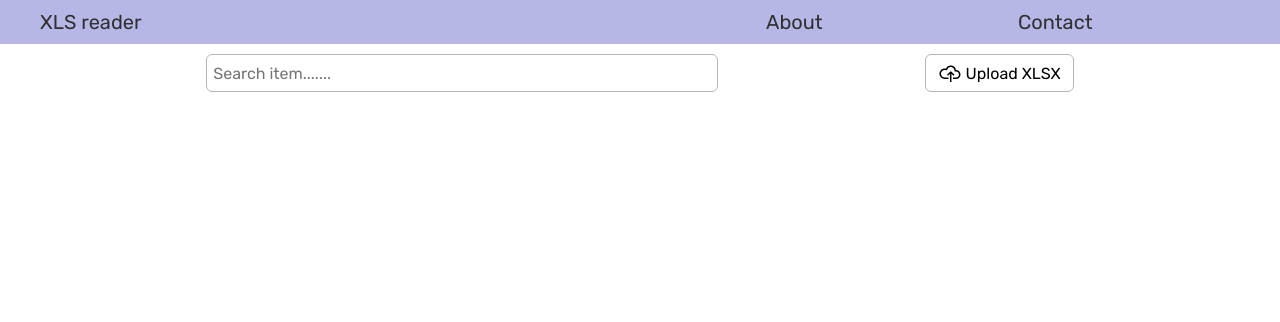
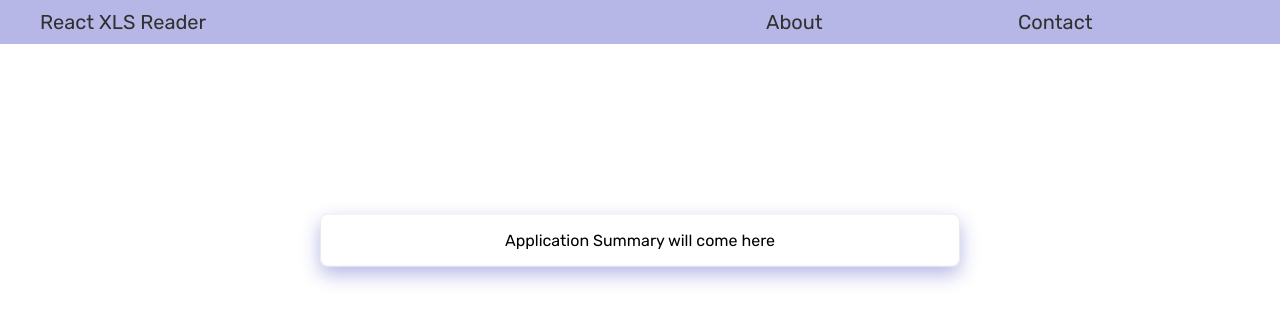
Before and after one commit to sudo0511/react-XLS-reader, a React app: page /about in a window 1280 px wide. Shown: the top 322 px of the page. Built offline with nearby package versions, Linux system fonts and the light colour scheme.

Commit message:
added routes to app and home,about,contact components

```diff
--- a/index.js
+++ b/index.js
@@ -1,8 +1,13 @@
 import React from "react";
 import { createRoot } from "react-dom/client";
+import { BrowserRouter } from "react-router-dom";
 import App from "./src/App.js";
 import "./styles.css";
 
 const container = document.getElementById("root");
 const root = createRoot(container);
-root.render(<App />);
+root.render(
+  <BrowserRouter>
+    <App />
+  </BrowserRouter>
+);
--- a/package.json
+++ b/package.json
@@ -36,6 +36,7 @@
     "react": "^18.2.0",
     "react-dom": "^18.2.0",
     "react-icons": "^4.10.1",
+    "react-router-dom": "^6.14.2",
     "sass": "^1.63.6",
     "xlsx": "^0.18.5"
   }
--- a/src/App.js
+++ b/src/App.js
@@ -1,47 +1,28 @@
 import React, { useState } from "react";
-import * as XLXS from "xlsx";
-import { VscCloudUpload } from "react-icons/vsc";
-import { FaFilter } from "react-icons/fa";
+import { Routes, Route, Link } from "react-router-dom";
+import Home from "./components/Home";
+import About from "./components/About";
+import Contact from "./components/Contact";
 
 const App = () => {
-  const [excelData, setExcelData] = useState([]);
-  const fileChange = (e) => {
-    console.log(e.target.files[0]);
-    const fr = new FileReader();
-    fr.readAsBinaryString(e.target.files[0]);
-    fr.onload = (event) => {
-      const fileData = event.target.result;
-      const workbook = XLXS.read(fileData, { type: "binary" });
-      const prodMST = workbook.SheetNames[0];
-      const prodMstSheet = workbook.Sheets[prodMST];
-      const prodMstData = XLXS.utils.sheet_to_json(prodMstSheet);
-      console.log(prodMstData);
-    };
-  };
   return (
     <>
       <nav className="nav-header">
-        <header id="heading">XLS reader</header>
-        <span id="about">About</span>
-        <span id="contact">Contact</span>
+        <Link id="heading" to="/">
+          React XLS Reader
+        </Link>
+        <Link id="about" to="/about">
+          About
+        </Link>
+        <Link id="contact" to="/contact">
+          Contact
+        </Link>
       </nav>
-      <div className="search-container">
-        <input
-          id="search-input"
-          type="search"
-          placeholder="Search item......."
-        />
-        <label className="custom-file-upload">
-          <input
-            id="file-input"
-            type="file"
-            accept=".xlsx .xls"
-            onChange={fileChange}
-          />
-          <VscCloudUpload className="upload-icon" />
-          <span> Upload XLSX</span>
-        </label>
-      </div>
+      <Routes>
+        <Route path="/" element={<Home />} />
+        <Route path="/about" element={<About />} />
+        <Route path="/contact" element={<Contact />} />
+      </Routes>
     </>
   );
 };
--- /dev/null
+++ b/src/components/About.js
@@ -0,0 +1,9 @@
+import React from "react";
+
+const About = () => {
+  return (
+    <div className="about-container">Application Summary will come here</div>
+  );
+};
+
+export default About;
--- /dev/null
+++ b/src/components/Contact.js
@@ -0,0 +1,7 @@
+import React from "react";
+
+const Contact = () => {
+  return <div className="contact-container">Contact</div>;
+};
+
+export default Contact;
--- /dev/null
+++ b/src/components/Home.js
@@ -0,0 +1,44 @@
+import React, { useState } from "react";
+import * as XLXS from "xlsx";
+import { VscCloudUpload } from "react-icons/vsc";
+import { FaFilter } from "react-icons/fa";
+
+const Home = () => {
+  const [excelData, setExcelData] = useState([]);
+  const fileChange = (e) => {
+    console.log(e.target.files[0]);
+    const fr = new FileReader();
+    fr.readAsBinaryString(e.target.files[0]);
+    fr.onload = (event) => {
+      const fileData = event.target.result;
+      const workbook = XLXS.read(fileData, { type: "binary" });
+      const prodMST = workbook.SheetNames[0];
+      const prodMstSheet = workbook.Sheets[prodMST];
+      const prodMstData = XLXS.utils.sheet_to_json(prodMstSheet);
+      console.log(prodMstData);
+    };
+  };
+  return (
+    <>
+      <div className="search-container">
+        <input
+          id="search-input"
+          type="search"
+          placeholder="Search item......."
+        />
+        <label className="custom-file-upload">
+          <input
+            id="file-input"
+            type="file"
+            accept=".xlsx .xls"
+            onChange={fileChange}
+          />
+          <VscCloudUpload className="upload-icon" />
+          <span> Upload XLSX</span>
+        </label>
+      </div>
+    </>
+  );
+};
+
+export default Home;
--- a/styles.css
+++ b/styles.css
@@ -13,6 +13,10 @@
   padding: 10px;
   display: flex;
   flex-direction: row;
+}
+.nav-header a {
+  color: inherit;
+  text-decoration: none;
 }
 .nav-header #heading {
   flex: 1 0 60%;
@@ -60,4 +64,18 @@
 }
 .search-container .custom-file-upload .upload-icon {
   font-size: x-large;
+}
+.about-container,
+.contact-container {
+  position: absolute;
+  top: 30%;
+  left: 50%;
+  transform: translate(-50%, -50%);
+  padding: 16px;
+  text-align: center;
+  margin: 0;
+  width: 50%;
+  border-radius: 8px;
+  border: 1px solid #eaeaea;
+  box-shadow: 0 0.5rem 1.2rem rgb(183, 183, 231);
 }/*# sourceMappingURL=styles.css.map */
--- a/styles.scss
+++ b/styles.scss
@@ -14,7 +14,10 @@
   padding: 10px;
   display: flex;
   flex-direction: row;
-  // justify-content: space-around;
+  a {
+    color: inherit;
+    text-decoration: none;
+  }
   #heading {
     flex: 1 0 60%;
     padding-left: 30px;
@@ -66,3 +69,18 @@
   .filter-btn {
   }
 }
+
+.about-container,
+.contact-container {
+  position: absolute;
+  top: 30%;
+  left: 50%;
+  transform: translate(-50%, -50%);
+  padding: 16px;
+  text-align: center;
+  margin: 0;
+  width: 50%;
+  border-radius: 8px;
+  border: 1px solid #eaeaea;
+  box-shadow: 0 0.5rem 1.2rem rgb(183, 183, 231);
+}
--- a/webpack.config.js
+++ b/webpack.config.js
@@ -7,6 +7,7 @@ module.exports = {
   output: {
     path: path.resolve(__dirname, "./dist"),
     filename: "index_bundle.js",
+    publicPath: "/",
   },
   target: "web",
   devServer: {
@@ -17,6 +18,7 @@ module.exports = {
     open: true,
     hot: true,
     liveReload: true,
+    historyApiFallback: true,
   },
   resolve: {
     extensions: [".js", ".jsx", ".json"],
```
Also changed, not shown: 2 other files (tests, documents, lock files or other folders).
